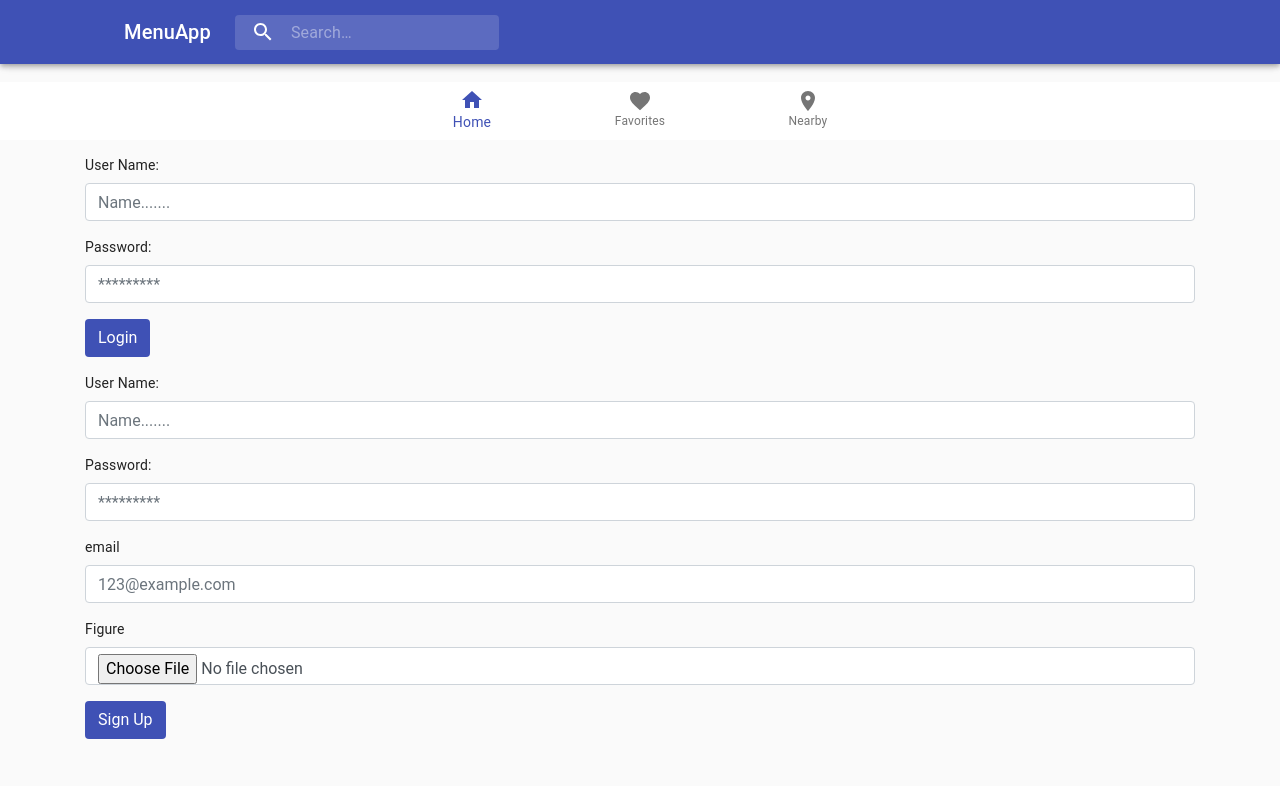
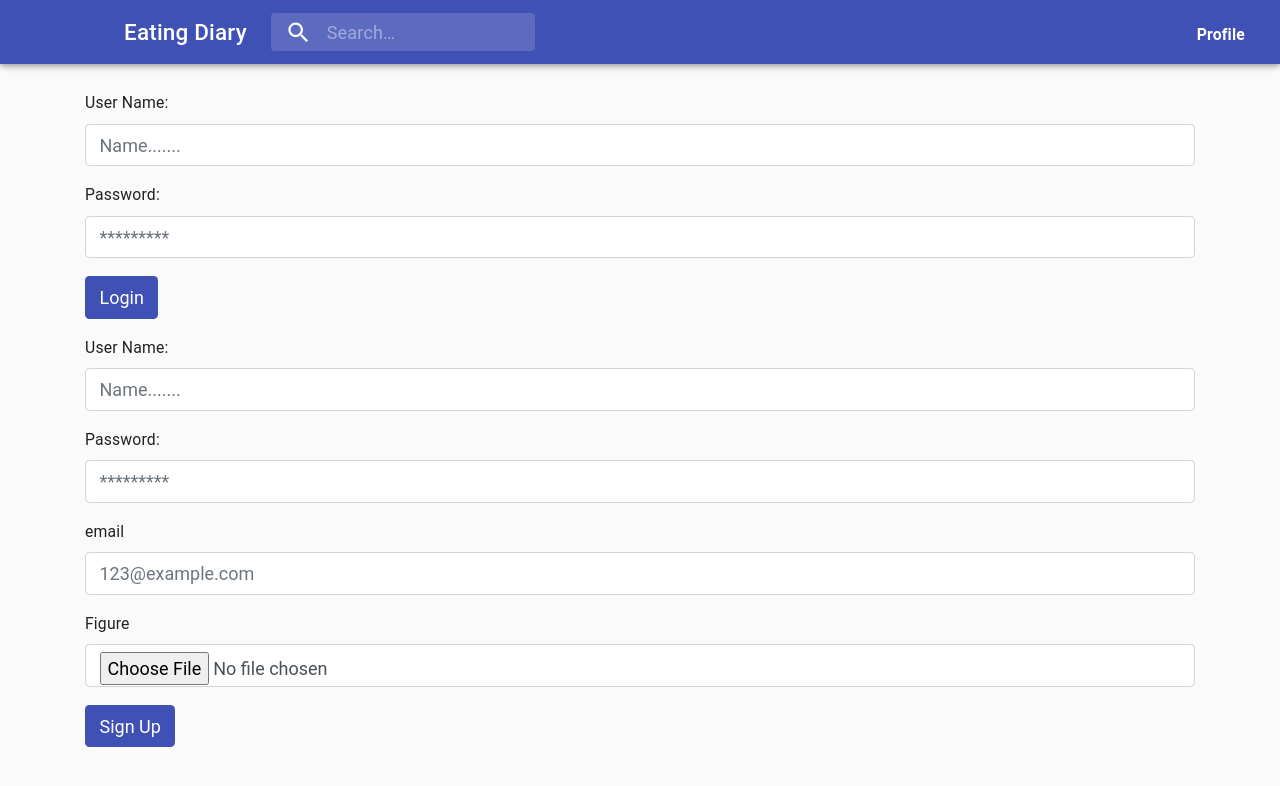
Before and after one commit to bearhsiang/faceFood, a React (Create React App) app in the folder frontend/: page / in a window 1280 px wide. Shown: the top 786 px of the page. Built offline with nearby package versions, Linux system fonts and the light colour scheme; no server answers.

Commit message:
navbar css

```diff
--- a/frontend/src/components/BottomNav.js
+++ b/frontend/src/components/BottomNav.js
@@ -25,7 +25,7 @@ export default function BottomNav() {
   return (
   <div style={{marginTop: '3em', position:'relative'}}>
   <Router>
-    <BottomNavigation
+    {/* <BottomNavigation
       style={{margin: 'auto', height: '100%', width:'100%'}}
       value={value}
       onChange={(event, newValue) => {
@@ -37,7 +37,7 @@ export default function BottomNav() {
       <BottomNavigationAction component={Link} to='/' label="Home" icon={<HomeIcon />} />
       <BottomNavigationAction component={Link} to="/record" label="Favorites" icon={<FavoriteIcon />} />
       <BottomNavigationAction component={Link} to="/create"label="Nearby" icon={<LocationOnIcon />} />
-    </BottomNavigation>
+    </BottomNavigation> */}
 
     <Switch>
       {/* <Route path="/" exact component={FoodSearch} /> */}
--- a/frontend/src/components/FoodSearch.css
+++ b/frontend/src/components/FoodSearch.css
@@ -2,6 +2,9 @@
 
 html {
   font-size: 18px;
+}
+a:hover {
+  /*text-decoration: none !important;*/
 }
 
 @media only screen and (max-width: 560px) {
@@ -43,3 +46,34 @@ html {
   font-size: 1.8rem;
   color: #fff;
 }
+
+/* TopNav */
+#nav {
+  margin-top: 6px;
+  position: absolute;
+  right: 15px;
+}
+
+#nav ul li {
+  float: right;
+  display: block;
+}
+
+#nav ul li a {
+  color: #fff;
+  font-weight: bold;
+  padding: 15px 20px;
+}
+
+#nav ul li a:hover {
+  color: #fff;
+  text-decoration: underline;
+}
+.EatingDiary {
+  color: #fff;
+}
+.EatingDiary:hover {
+  color: #fff;
+  text-shadow: #000 2.5px 2.5px 2.5px;
+  text-decoration: none;
+}
--- a/frontend/src/components/TopNav.js
+++ b/frontend/src/components/TopNav.js
@@ -1,4 +1,5 @@
 import React from 'react';
+import { BrowserRouter as Router, Route, Link, Switch } from 'react-router-dom';
 import clsx from 'clsx';
 import { makeStyles, fade } from '@material-ui/core/styles';
 import CssBaseline from '@material-ui/core/CssBaseline';
@@ -7,6 +8,8 @@ import Toolbar from '@material-ui/core/Toolbar';
 import Typography from '@material-ui/core/Typography';
 import SearchIcon from '@material-ui/icons/Search';
 import InputBase from '@material-ui/core/InputBase';
+
+import "./FoodSearch.css";
 
 const drawerWidth = 240;
 
@@ -134,7 +137,9 @@ function TopNav() {
       >
 
         <Toolbar style={{marginLeft: '100px'}}>
-          <Typography className={classes.title} variant="h6" noWrap>MenuApp</Typography>
+        <Typography className={classes.title} variant="h6" noWrap>
+          <a className="EatingDiary" href="/">Eating Diary</a>
+        </Typography>
         <div className={classes.search}>
           <div className={classes.searchIcon}>
             <SearchIcon />
@@ -148,6 +153,11 @@ function TopNav() {
             inputProps={{ 'aria-label': 'Search' }}
           />
         </div>
+        <div id="nav">
+        <ul>
+            <li><a href="/profile">Profile</a></li>
+          </ul>
+        </div>
         </Toolbar>
 
       </AppBar>
--- a/frontend/src/containers/App/App.js
+++ b/frontend/src/containers/App/App.js
@@ -60,8 +60,6 @@ class App extends Component {
         <TopNav /><br/><br/>
         {/* <BotBtn /> */}
         <BottomNav/>
-
-
       </div>
     )
   }
```
Lines whose indentation alone changed are shown as unchanged.
